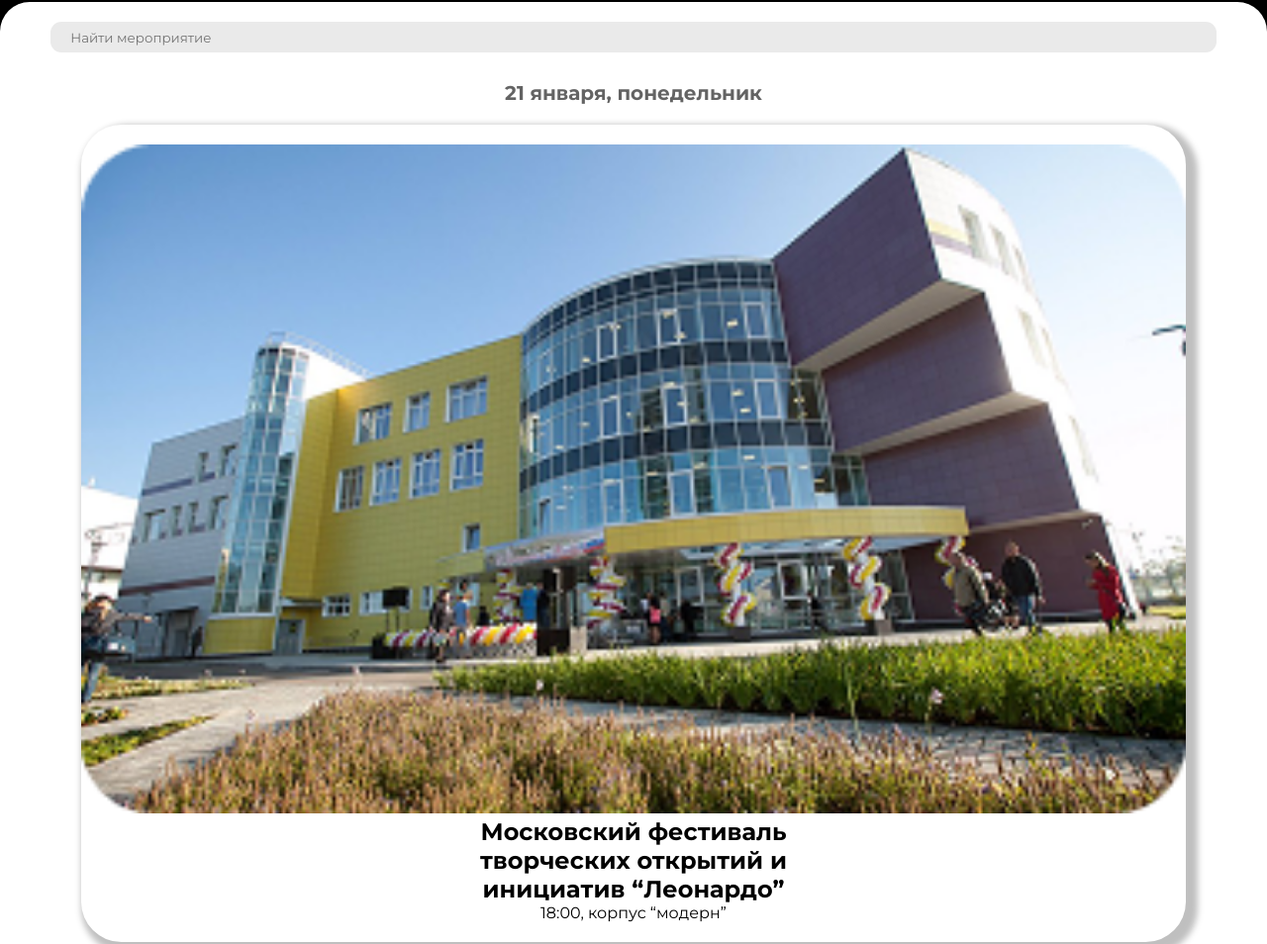
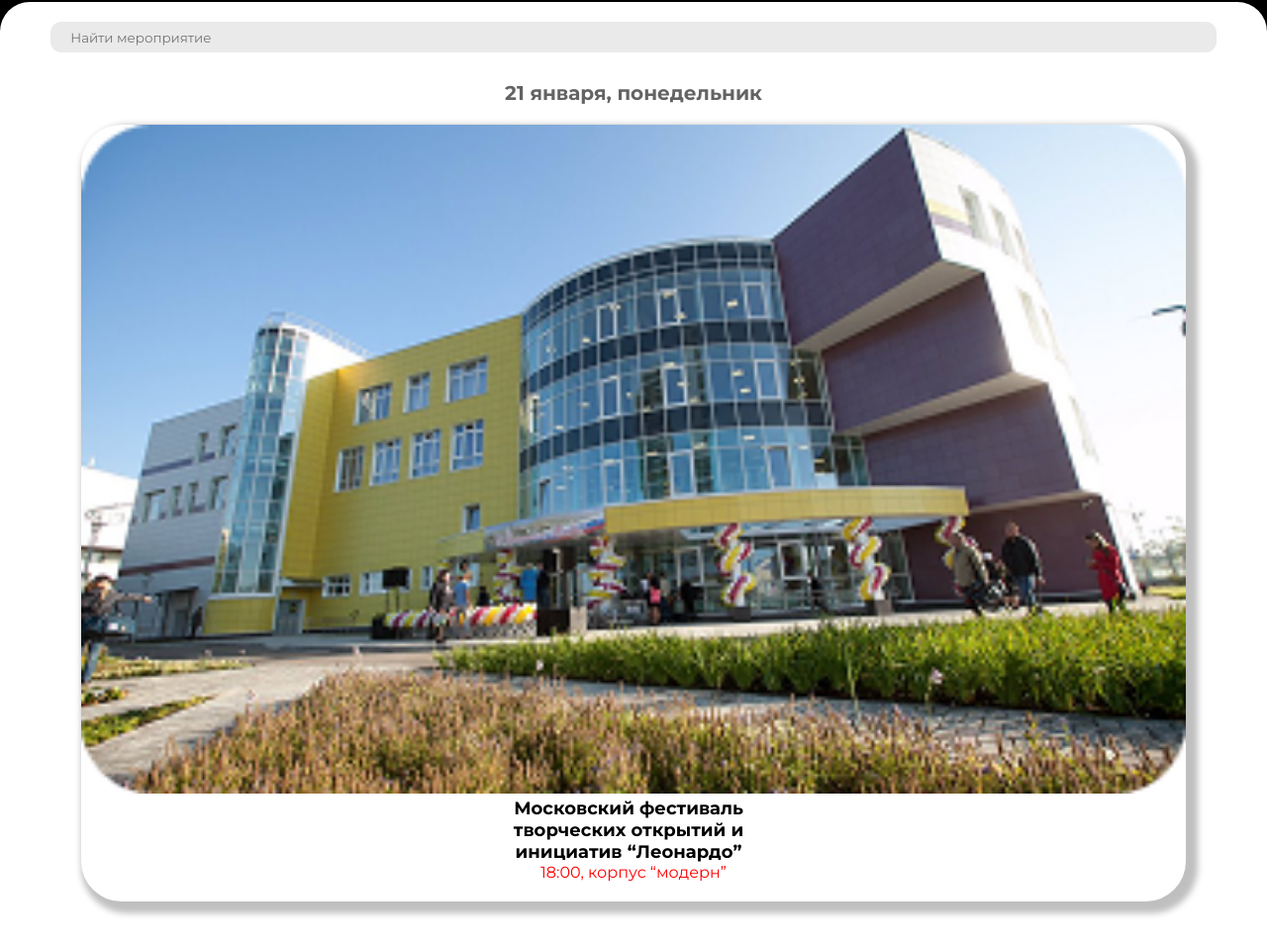
Before and after one commit to Sakyra-team/sakyra-team.github.io, a plain HTML site: page index.html in a window 1280 px wide. Shown: the part 178-1132 px from the top of the page at 99% size. Drawn offline with Linux system fonts and the light colour scheme.

Commit message:
Update style.css

```diff
--- a/style.css
+++ b/style.css
@@ -88,9 +88,6 @@ main input::placeholder{
     font-size: 20px;
 }
 
-.img-event {
-    width: 100%;
-}
 
 .box-event {
     width: 90%;
@@ -105,6 +102,21 @@ main input::placeholder{
     box-shadow: 6px 6px 6px 6px rgba(0, 0, 0, 0.25);
 }
 
+.img-event {
+    width: 100%;
+    margin-top: -20px;
+}
+
+.box-p {
+    margin-left: -10px;
+    font-size: 18px;
+    font-weight: bold;
+}
+
+.p-time {
+    color:red;
+}
+
 .box-footer {
     background-color: red;
 }
```
